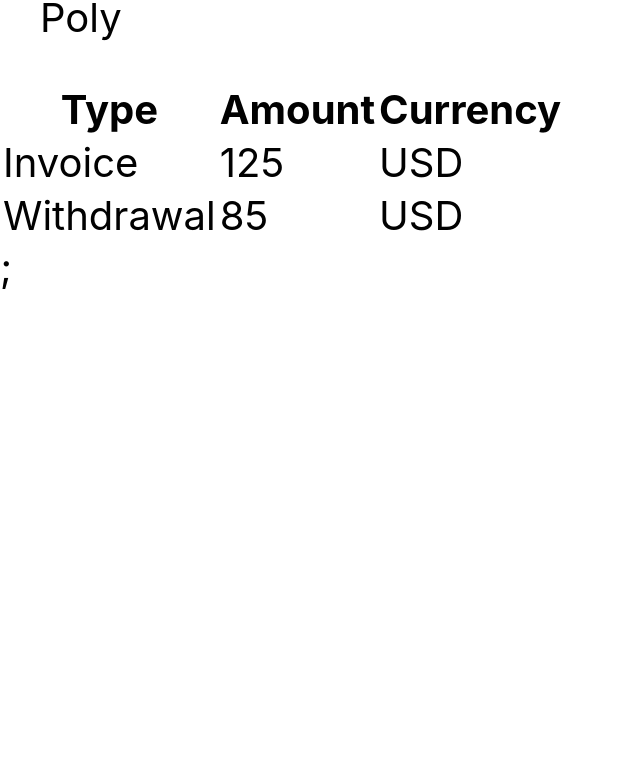
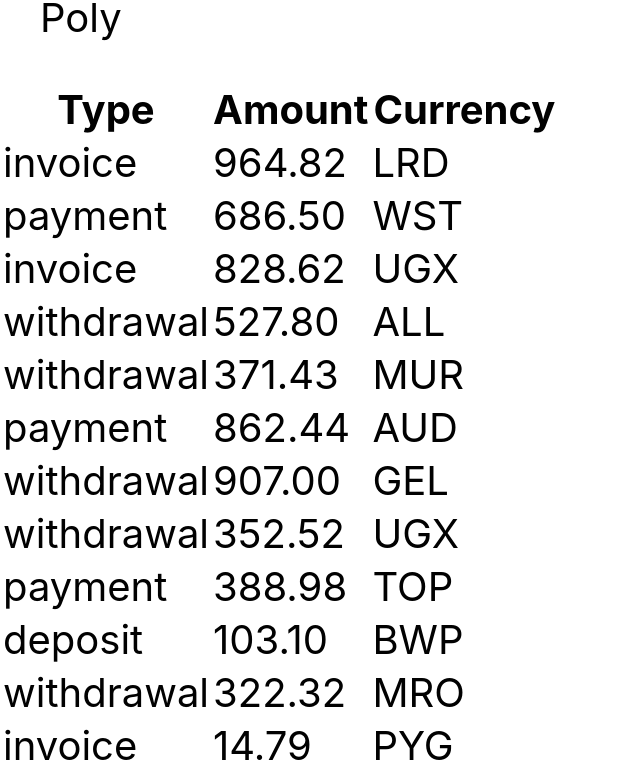
Before and after one commit to MateuszKar2/ComponentMasteryReact, a React (Create React App) app: page / in a window 1280 px wide. Shown: the part 1940-2722 px from the top of the page, without its empty margins (0-640 px from the left). Before the commit the page ends 2232 px from the top, so only its background shows below. Built offline with nearby package versions, Linux system fonts and the light colour scheme.

Commit message:
add file

```diff
--- a/src/components/TransactionHistory/TransactionHistory.jsx
+++ b/src/components/TransactionHistory/TransactionHistory.jsx
@@ -3,7 +3,8 @@ import css from './TransactionHistory.module.css';
 
 export const TransactionHistory = ({items}) => {
     return (
-        <table className="transaction-history">
+<table className="transaction-history">
+
   <thead>
     <tr>
       <th>Type</th>
@@ -11,23 +12,30 @@ export const TransactionHistory = ({items}) => {
       <th>Currency</th>
     </tr>
   </thead>
-
   <tbody>
-    <tr>
-      <td>Invoice</td>
-      <td>125</td>
-      <td>USD</td>
+  {items.map(item => {
+    return (
+    <tr key={item.id}>
+      <td>{item.type}</td>
+      <td>{item.amount}</td>
+      <td>{item.currency}</td>
     </tr>
-    <tr>
-      <td>Withdrawal</td>
-      <td>85</td>
-      <td>USD</td>
-    </tr>
+    )
+})}
   </tbody>
 </table>
     )
 }
 
+
+
 PropTypes.TransactionHistory = {
-    items: PropTypes.arrayOf()
+    items: PropTypes.arrayOf(
+      PropTypes.shape({
+        id: PropTypes.string.isRequired,
+        type: PropTypes.string.isRequired,
+        items: PropTypes.string.isRequired,
+        currency: PropTypes.string.isRequired,
+      })
+    )
 }
```
